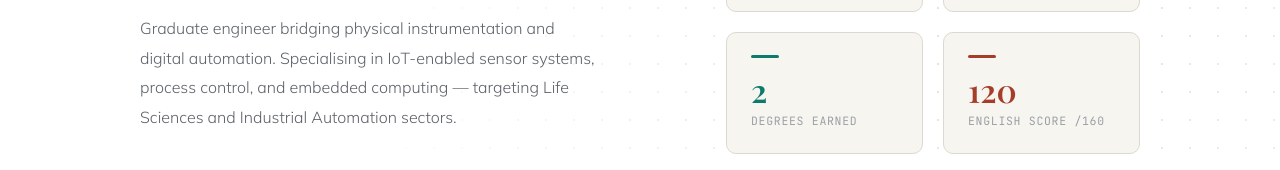
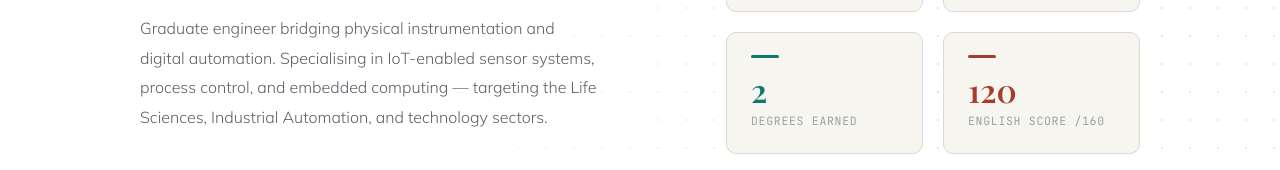
Before and after one commit to Raghav2501/Raghav2501.github.io, a plain HTML site: page index.html in a window 1280 px wide. Shown: the part 370-540 px from the top of the page. Drawn offline with nearby package versions, Linux system fonts and the light colour scheme; a web font is replaced by a local one.

Commit message:
Update index.html

```diff
--- a/index.html
+++ b/index.html
@@ -578,9 +578,7 @@ footer {
         <div class="hero-eyebrow">Instrumentation & Automation Engineer</div>
         <h1>Ragavantiran <em>Gurumoorthy</em></h1>
         <p class="hero-desc">
-          Graduate engineer bridging physical instrumentation and digital automation.
-          Specialising in IoT-enabled sensor systems, process control, and embedded
-          computing — targeting Life Sciences and Industrial Automation sectors.
+          Graduate engineer bridging physical instrumentation and digital automation. Specialising in IoT-enabled sensor systems, process control, and embedded computing — targeting the Life Sciences, Industrial Automation, and technology sectors.
         </p>
         <div class="hero-cta">
           <a href="#projects" class="btn btn-primary">View Projects</a>
```
